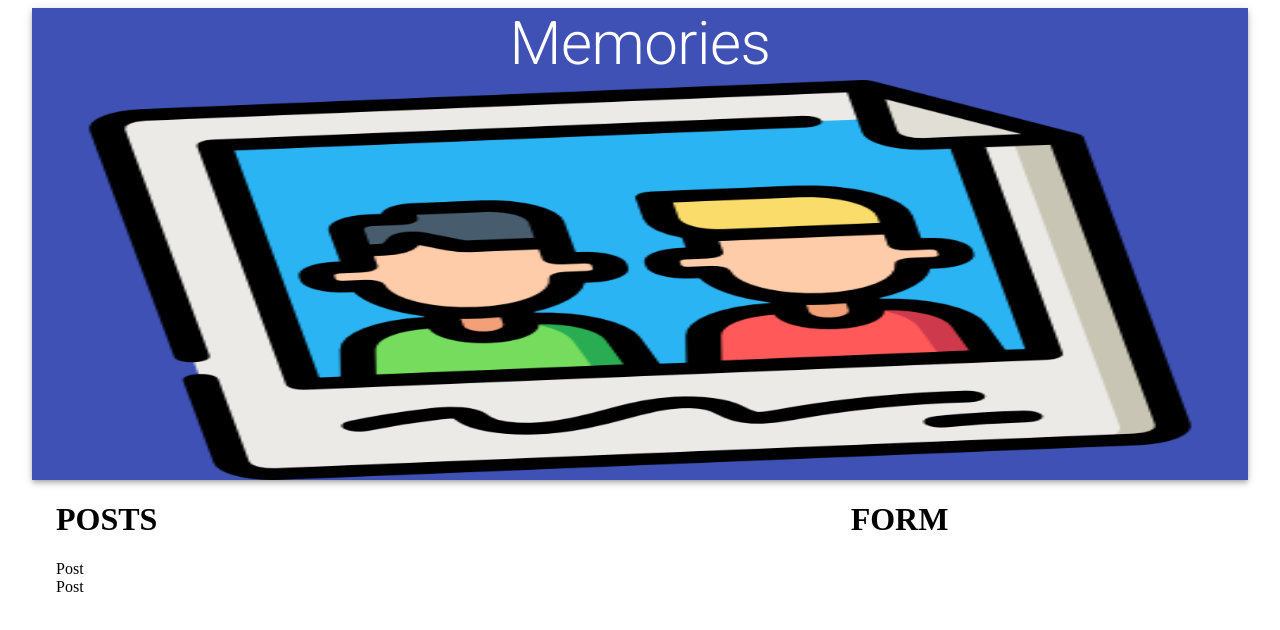
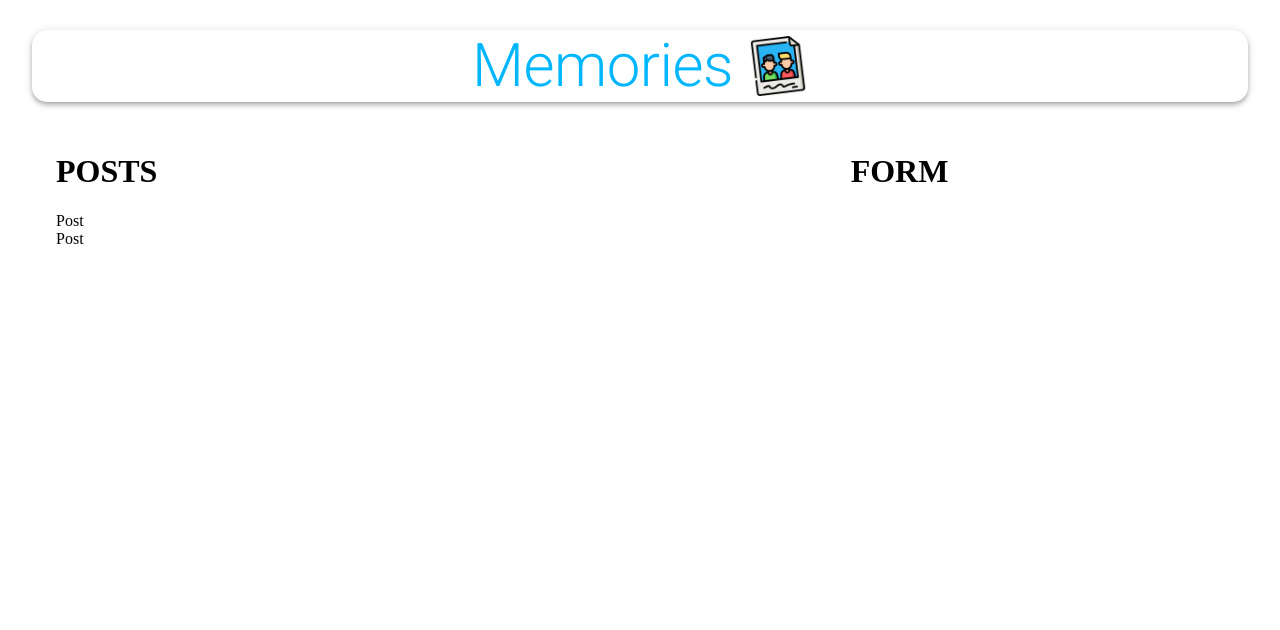
Before and after one commit to hieunguyenduc696/postMessage-client, a React (Create React App) app: page / in a window 1280 px wide. Shown: the top 630 px of the page. Built offline with nearby package versions, Linux system fonts and the light colour scheme.

Commit message:
adding styling

```diff
--- a/src/App.js
+++ b/src/App.js
@@ -6,14 +6,22 @@
 
 import memories from "./images/memories.png";
 
+import useStyles from "./styles";
+
 const App = () => {
+  const classes = useStyles();
   return (
     <Container maxWidth="lg">
-      <AppBar position="static" color="primary">
-        <Typography variant="h2" align="center">
+      <AppBar className={classes.appBar} position="static" color='inherit'>
+        <Typography className={classes.heading} variant="h2" align="center">
           Memories
         </Typography>
-        <img src={memories} alt="memories" height={400} />
+        <img
+          className={classes.image}
+          src={memories}
+          alt="memories"
+          height={60}
+        />
       </AppBar>
       <Grow in>
         <Container>
--- a/src/components/Form/Form.js
+++ b/src/components/Form/Form.js
@@ -1,11 +1,14 @@
-import React from 'react'
+import React from "react";
+
+import useStyles from "./styles";
 
 const Form = () => {
+  const classes = useStyles();
   return (
     <div>
-        <h1>FORM</h1>
+      <h1>FORM</h1>
     </div>
-  )
-}
+  );
+};
 
-export default Form
+export default Form;
--- a/src/components/Form/styles.js
+++ b/src/components/Form/styles.js
@@ -0,0 +1,24 @@
+import { makeStyles } from "@material-ui/core/styles";
+
+export default makeStyles((theme) => ({
+  root: {
+    "& .MuiTextField-root": {
+      margin: theme.spacing(1),
+    },
+  },
+  paper: {
+    padding: theme.spacing(2),
+  },
+  form: {
+    display: "flex",
+    flexWrap: "wrap",
+    justifyContent: "center",
+  },
+  fileInput: {
+    width: "97%",
+    margin: "10px 0",
+  },
+  buttonSubmit: {
+    marginBottom: 10,
+  },
+}));
--- a/src/components/Posts/Post/Post.js
+++ b/src/components/Posts/Post/Post.js
@@ -1,6 +1,8 @@
 import React from "react";
+import useStyles from "./styles";
 
 const Post = () => {
+  const classes = useStyles();
   return <div>Post</div>;
 };
 
--- a/src/components/Posts/Post/styles.js
+++ b/src/components/Posts/Post/styles.js
@@ -0,0 +1,52 @@
+import { makeStyles } from "@material-ui/core/styles";
+
+export default makeStyles({
+  media: {
+    height: 0,
+    paddingTop: "56.25%",
+    backgroundColor: "rgba(0, 0, 0, 0.5)",
+    backgroundBlendMode: "darken",
+  },
+  border: {
+    border: "solid",
+  },
+  fullHeightCard: {
+    height: "100%",
+  },
+  card: {
+    display: "flex",
+    flexDirection: "column",
+    justifyContent: "space-between",
+    borderRadius: "15px",
+    height: "100%",
+    position: "relative",
+  },
+  overlay: {
+    position: "absolute",
+    top: "20px",
+    left: "20px",
+    color: "white",
+  },
+  overlay2: {
+    position: "absolute",
+    top: "20px",
+    right: "20px",
+    color: "white",
+  },
+  grid: {
+    display: "flex",
+  },
+  details: {
+    display: "flex",
+    justifyContent: "space-between",
+    margin: "20px",
+  },
+  title: {
+    padding: "0 16px",
+  },
+  cardActions: {
+    padding: "0 16px 8px 16px",
+    display: "flex",
+    justifyContent: "space-between",
+  },
+});
--- a/src/components/Posts/Posts.js
+++ b/src/components/Posts/Posts.js
@@ -1,7 +1,9 @@
 import React from "react";
 import Post from "./Post/Post";
+import useStyles from "./styles";
 
 const Posts = () => {
+  const classes = useStyles();
   return (
     <React.Fragment>
       <h1>POSTS</h1>
--- a/src/components/Posts/styles.js
+++ b/src/components/Posts/styles.js
@@ -0,0 +1,14 @@
+import { makeStyles } from "@material-ui/core/styles";
+
+export default makeStyles((theme) => ({
+  mainContainer: {
+    display: "flex",
+    alignItems: "center",
+  },
+  smMargin: {
+    margin: theme.spacing(1),
+  },
+  actionDiv: {
+    textAlign: "center",
+  },
+}));
--- /dev/null
+++ b/src/styles.js
@@ -0,0 +1,18 @@
+import { makeStyles } from "@material-ui/core/styles";
+
+export default makeStyles(() => ({
+  appBar: {
+    borderRadius: 15,
+    margin: "30px 0",
+    display: "flex",
+    flexDirection: "row",
+    justifyContent: "center",
+    alignItems: "center",
+  },
+  heading: {
+    color: "rgba(0,183,255, 1)",
+  },
+  image: {
+    marginLeft: "15px",
+  },
+}));
```
